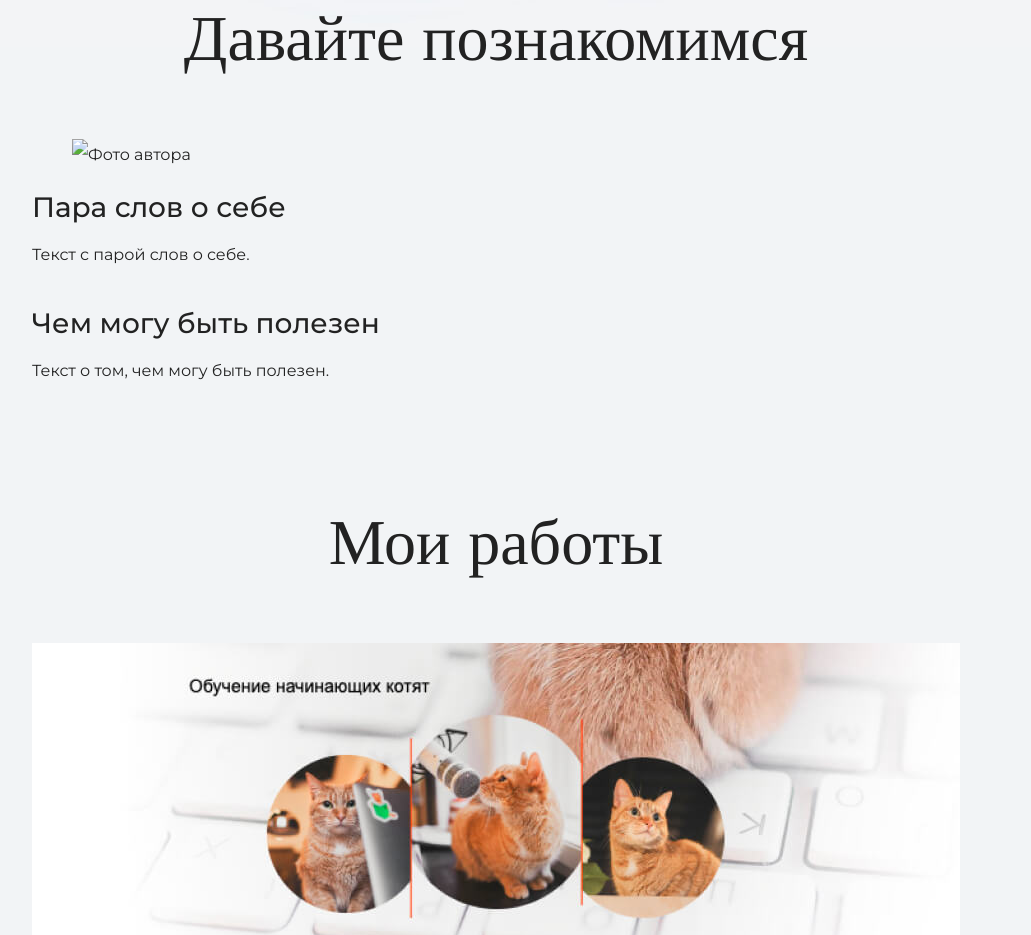
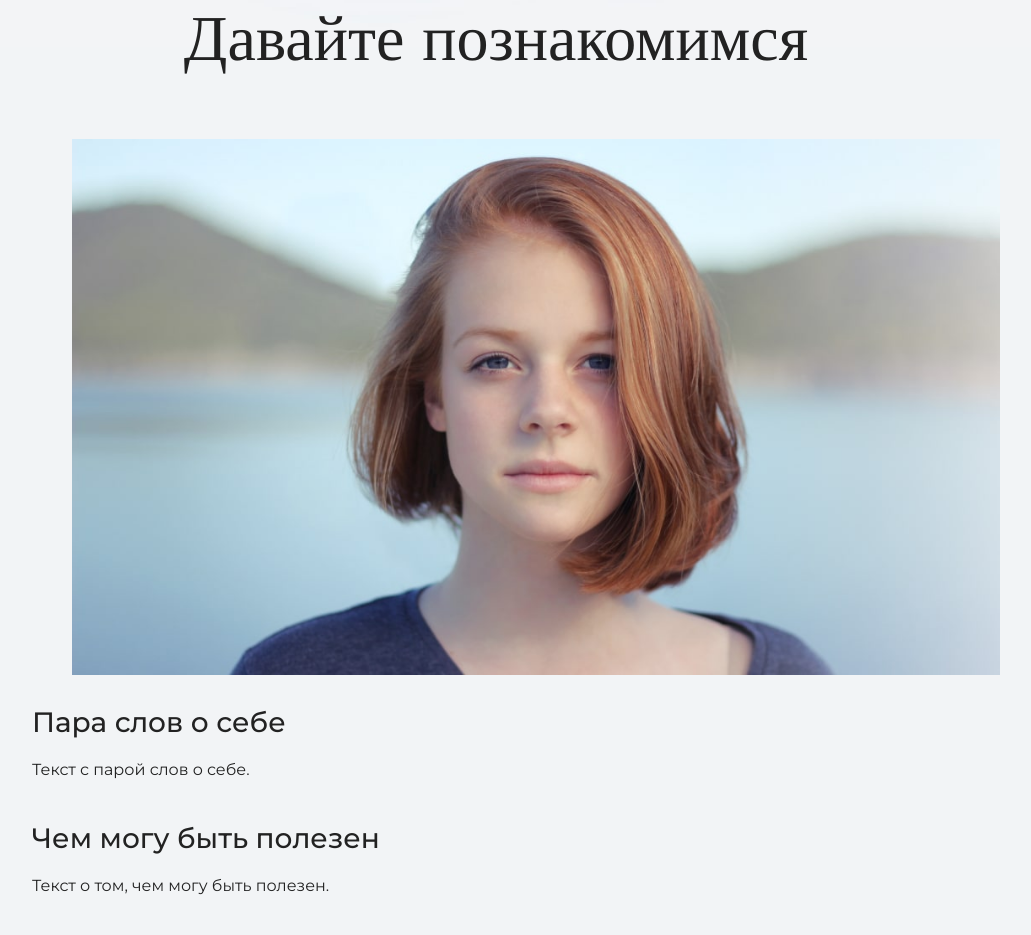
Before and after one commit to Dmitriyzu/mysite, a plain HTML site: page index.html in a window 1280 px wide. Shown: the part 1033-1968 px from the top of the page, without its empty margins (144-1175 px from the left). Drawn offline with nearby package versions, Linux system fonts and the light colour scheme.

Commit message:
Update index.html

```diff
--- a/index.html
+++ b/index.html
@@ -26,7 +26,7 @@
       <div class="container">
       <h2 class="subheading">Давайте познакомимся</h2>
         <figure>
-          <img src="files/user.jpg width="928" height="536" alt="Фото автора">
+          <img src="files/user.jpg" width="928" height="536" alt="Фото автора">
                                                                              </figure>
       <h3>Пара слов о себе</h3>
       <p>Текст с парой слов о себе.</p>
```
